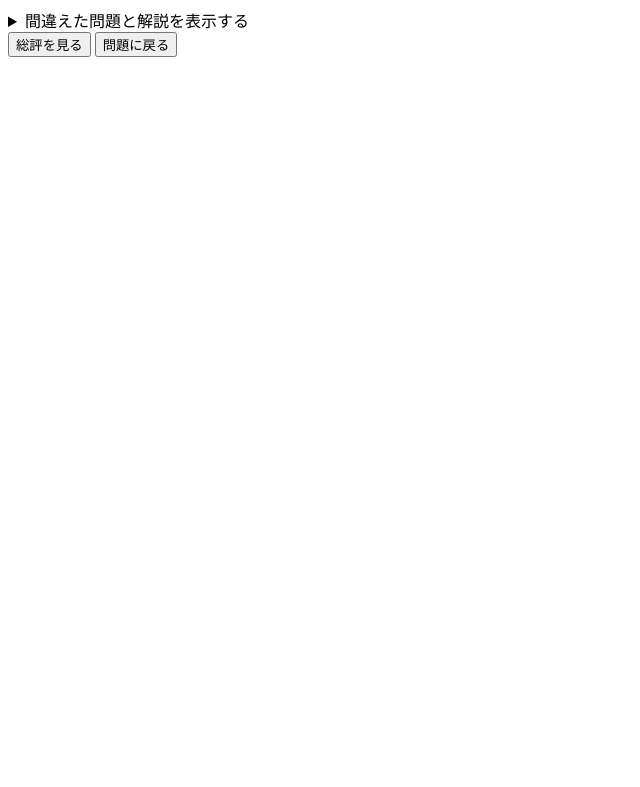
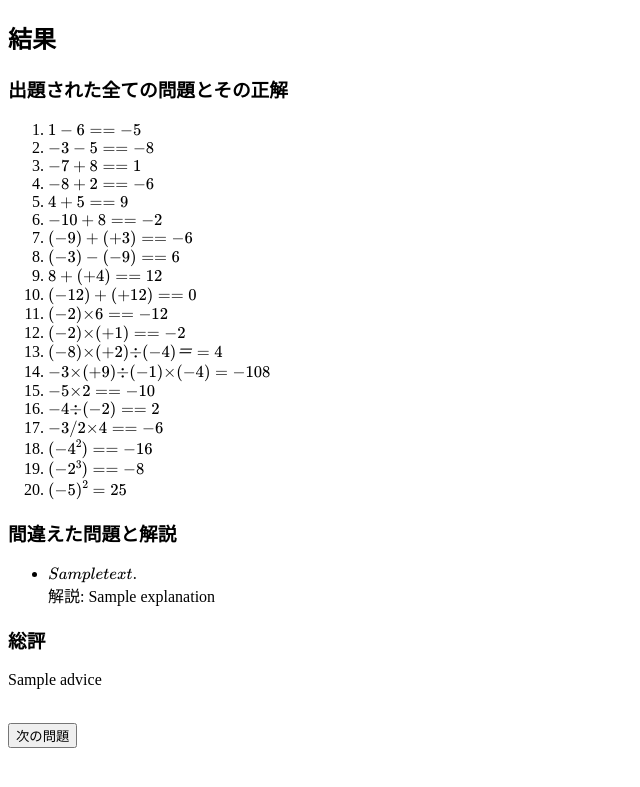
Before and after one commit to Ikedasan77/demoapps, a Django app: template quiz/mathquiz/templates/mathquiz/result.html in a window 1280 px wide. Shown: the top 787 px of the page, without its empty margins (0-640 px from the left). Run offline with Django 5.2, Linux system fonts and the light colour scheme; data comes from the database, SQL or seed files in the repository; both versions use the stored data as it was after the commit; the template is opened without the code that fills it: values that come from a table or form of the project are taken from there, most other values are stand-ins (such as "Sample title", 1, 10 or a date in 2020).

Commit message:
最新の変更をコミット

```diff
--- a/quiz/mathquiz/models.py
+++ b/quiz/mathquiz/models.py
@@ -8,8 +8,3 @@ class Question(models.Model):
 
     def __str__(self):
         return self.text  # 管理画面などで表示される文字列
-
-class Question(models.Model):
-    text = models.TextField()  # 問題文（分数や累乗などを含むためにTextFieldに変更）
-    correct_answer = models.IntegerField()  # 正解の数値
-    explanation = models.TextField()  # 解説文
--- a/quiz/mathquiz/templates/mathquiz/result.html
+++ b/quiz/mathquiz/templates/mathquiz/result.html
@@ -1,27 +1,37 @@
-{% if wrong_questions %}
-    <details>
-        <summary>間違えた問題と解説を表示する</summary>
+<!DOCTYPE html>
+<html lang="ja">
+<head>
+    <meta charset="UTF-8">
+    <meta name="viewport" content="width=device-width, initial-scale=1.0">
+    <title>計算アプリ - 結果</title>
+    <script type="text/javascript" async
+        src="https://cdnjs.cloudflare.com/ajax/libs/mathjax/3.2.2/es5/tex-mml-chtml.js">
+    </script>  <!-- MathJaxライブラリを読み込んでLaTeX形式の数式をレンダリング -->
+</head>
+<body>
+    <h2>結果</h2>
+
+    <h3>出題された全ての問題とその正解</h3>
+    <ol>
+    {% for question in questions %}
+        <li>\( \displaystyle {{ question.text }} = {{ question.correct_answer }} \)</li>  <!-- MathJaxで数式を表示 -->
+    {% endfor %}
+    </ol>
+
+    {% if wrong_questions %}
+        <h3>間違えた問題と解説</h3>
         <ul>
         {% for question in wrong_questions %}
-            <li>
-                <strong>{{ question.text }}</strong><br>
-                解説: {{ question.explanation }}
-            </li>
+            <li><strong>\( \displaystyle {{ question.text }} \)</strong><br>解説: {{ question.explanation }}</li>  <!-- MathJaxで数式を表示 -->
         {% endfor %}
         </ul>
-    </details>
-{% endif %}
+    {% endif %}
 
-<!-- 総評を表示するボタン -->
-<button onclick="showSummary()">総評を見る</button>
+    <!-- 総評の表示 -->
+    <h3>総評</h3>
+    <p>{{ advice }}</p>
 
-<!-- 問題に戻るボタン -->
-<button onclick="location.href='/'">問題に戻る</button>  <!-- トップページに戻るボタン -->
-
-<!-- JavaScriptコードでポップアップを表示 -->
-<script>
-function showSummary() {
-    // 正解数、不正解数、アドバイスをポップアップで表示
-    alert("あなたの正解数は {{ score }} 問です。\n不正解数は {{ incorrect_count }} 問です。\n{{ advice }}");
-}
-</script>
+    <!-- 問題に戻るボタン -->
+    <br><button onclick="location.href='/'">次の問題</button>  <!-- トップページに戻るボタン -->
+</body>
+</html>
```
Also changed, not shown: quiz/mathquiz/templates/mathquiz/quiz.html (+12 -5 lines), quiz/mathquiz/views.py (+4 -4 lines), quiz/db.sqlite3.
